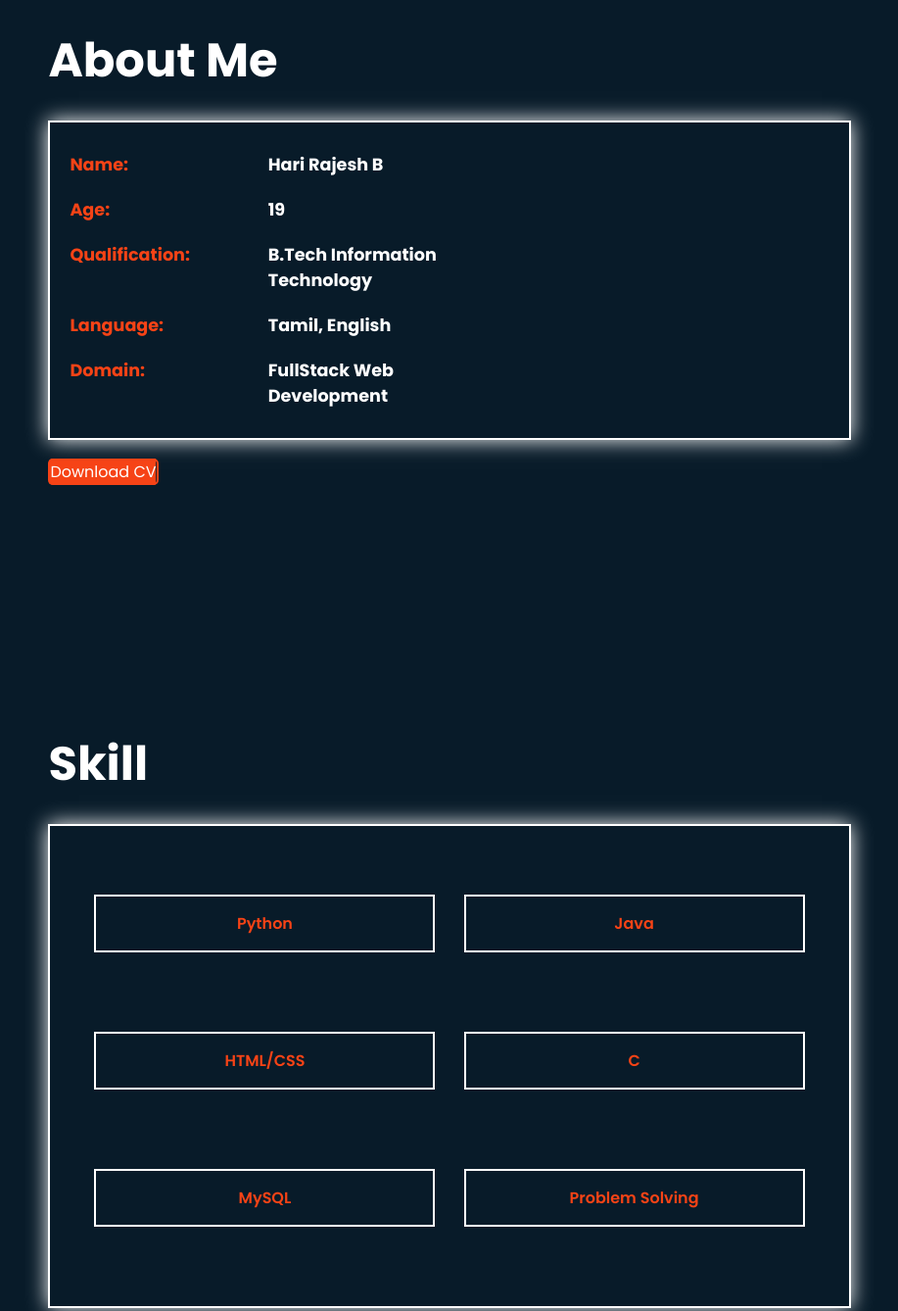
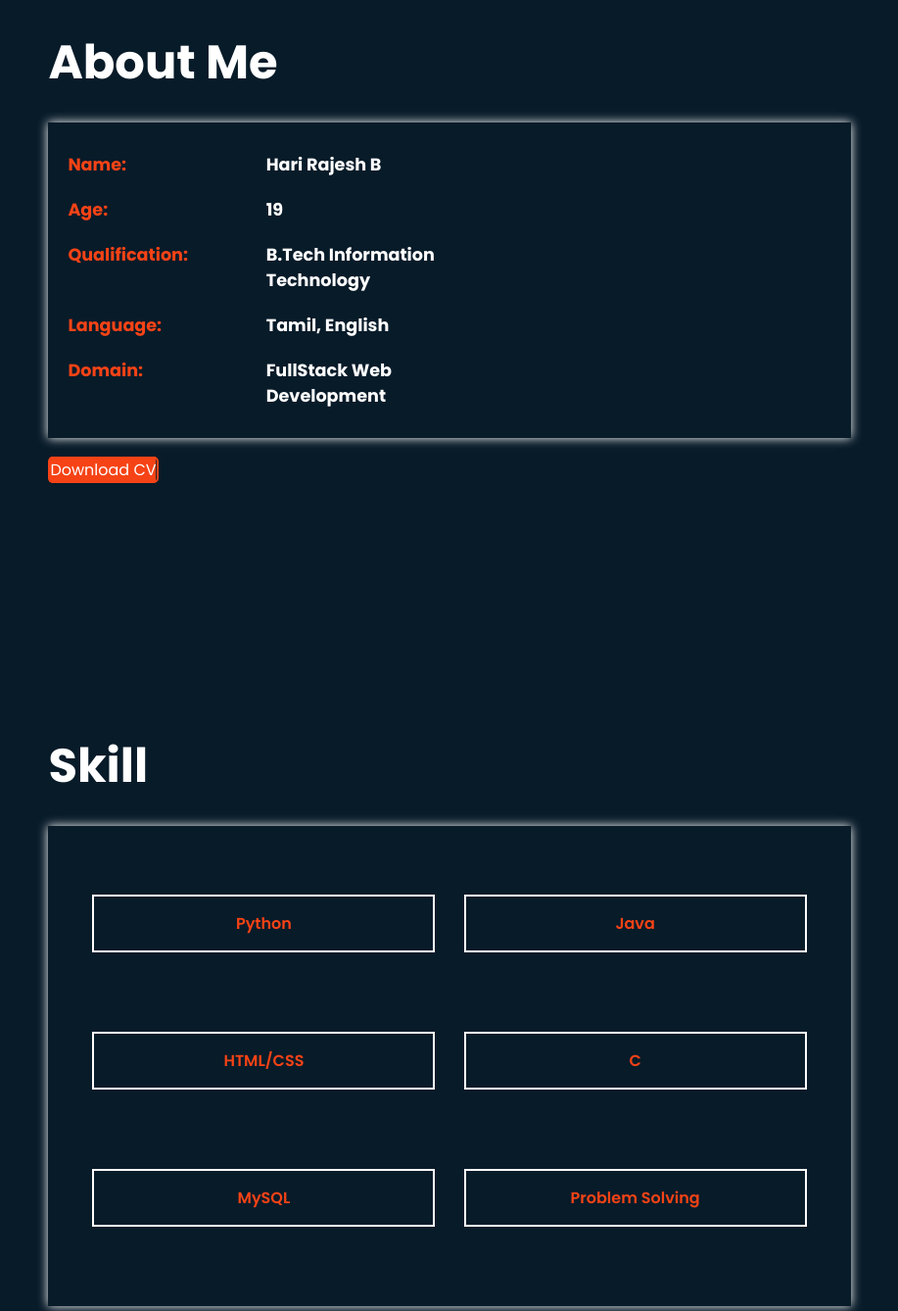
Before and after one commit to harirajesh134/Portfolio, a plain HTML site: page index.html in a window 1280 px wide. Shown: the part 920-2258 px from the top of the page at 98% size, without its empty margins (181-1098 px from the left). Drawn offline with Linux system fonts and the light colour scheme.

Commit message:
Borders Changed

```diff
--- a/style.css
+++ b/style.css
@@ -163,19 +163,19 @@ body {
 
 .skl-border{
     min-height: 60vh;
-    box-shadow: 0px 0px 20px white;
+    box-shadow: 0px 0px 10px white;
     border: 2px solid white ;
     padding: 25px;
     margin-bottom: 5%;
     transition: background-color 0.3s ease, border-color 0.3s ease, color 0.3s ease, transform 0.3s ease;
     transform: scale(1);
+    border: none;
 }
 .d-box,  .project-border, .contact-wrapper {
-    border: 2px solid white;
     padding: 20px;
     margin-bottom: 20px;
     transition: transform 0.3s ease;
-    box-shadow: 0px 0px 20px white;
+    box-shadow: 0px 0px 10px white;
 }
 
 .d-box:hover, .skl-border:hover, .project-border:hover, .contact-wrapper:hover {
```
